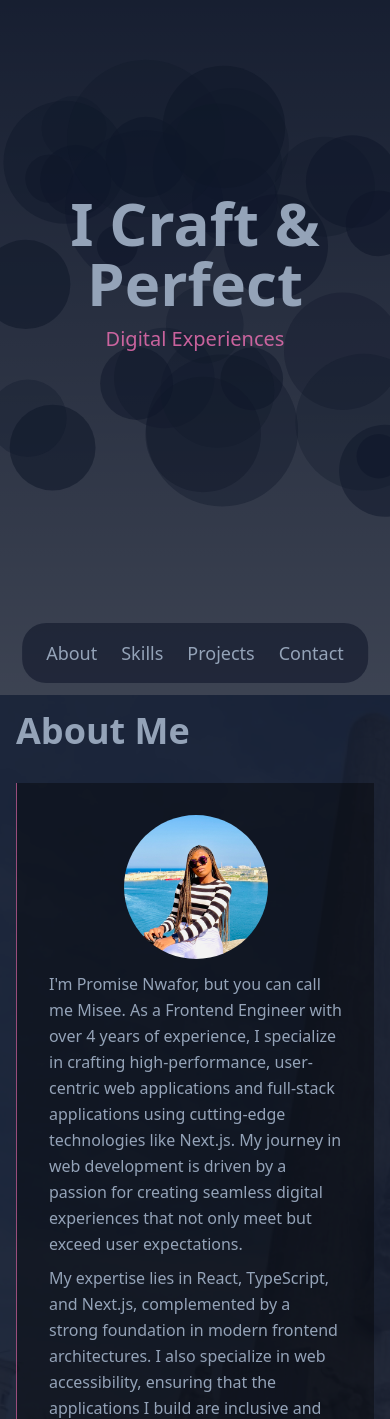
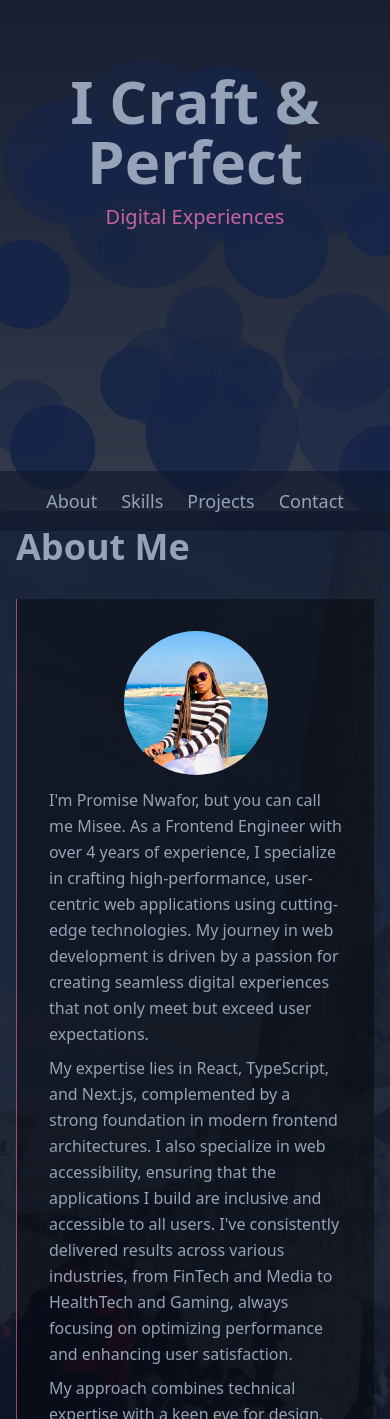
Before and after one commit to promiseNwafor/misee.pro, a Next.js app: page / in a window 390 px wide. Shown: the part 149-1568 px from the top of the page. Built offline with nearby package versions, Linux system fonts and the light colour scheme.

Commit message:
update projects

```diff
--- a/app/globals.css
+++ b/app/globals.css
@@ -18,12 +18,9 @@
 
 body {
   color: rgb(var(--foreground-rgb));
-  background: linear-gradient(
-      to bottom,
+  background: linear-gradient(to bottom,
       transparent,
-      rgb(var(--background-end-rgb))
-    )
-    rgb(var(--background-start-rgb));
+      rgb(var(--background-end-rgb))) rgb(var(--background-start-rgb));
 }
 
 @layer utilities {
@@ -31,3 +28,7 @@ body {
     text-wrap: balance;
   }
 }
+
+.link {
+  @apply text-secondary hover:text-primary;
+}
--- a/components/About.tsx
+++ b/components/About.tsx
@@ -31,9 +31,9 @@ export default function About() {
               viewport={{ once: true }}>
               I'm Promise Nwafor, but you can call me Misee. As a Frontend Engineer with over 4
               years of experience, I specialize in crafting high-performance, user-centric web
-              applications and full-stack applications using cutting-edge technologies like Next.js.
-              My journey in web development is driven by a passion for creating seamless digital
-              experiences that not only meet but exceed user expectations.
+              applications using cutting-edge technologies. My journey in web development is driven
+              by a passion for creating seamless digital experiences that not only meet but exceed
+              user expectations.
             </motion.p>
             <motion.p
               className="md:text-lg mb-2 md:mb-6 leading-relaxed"
@@ -44,8 +44,9 @@ export default function About() {
               My expertise lies in React, TypeScript, and Next.js, complemented by a strong
               foundation in modern frontend architectures. I also specialize in web accessibility,
               ensuring that the applications I build are inclusive and accessible to all users. I've
-              consistently delivered results across various industries, from fintech to social media
-              analytics, always focusing on optimizing performance and enhancing user satisfaction.
+              consistently delivered results across various industries, from FinTech and Media to
+              HealthTech and Gaming, always focusing on optimizing performance and enhancing user
+              satisfaction.
             </motion.p>
             <motion.p
               className="md:text-lg mb-2 md:mb-6 leading-relaxed"
@@ -55,8 +56,7 @@ export default function About() {
               viewport={{ once: true }}>
               My approach combines technical expertise with a keen eye for design, ensuring that the
               applications I build are not only functionally robust but also visually appealing and
-              intuitive. I'm particularly passionate about creating accessible, responsive designs
-              that provide an optimal user experience across all devices.
+              intuitive.
             </motion.p>
             <motion.p
               className="md:text-lg leading-relaxed"
@@ -67,7 +67,7 @@ export default function About() {
               Beyond coding, I'm a digital nomad and have been traveling for over a year, exploring
               new places while expanding my skill set, exploring new technologies, and contributing
               to open-source projects. I believe in the power of continuous learning and
-              collaboration to drive innovation in the ever-evolving landscape of frontend
+              collaboration to drive innovation in the ever-evolving landscape of software
               development.
             </motion.p>
           </div>
--- a/components/BackgroundAnimation.tsx
+++ b/components/BackgroundAnimation.tsx
@@ -21,10 +21,10 @@ const Bubbles = () => {
           cx={cx}
           cy={cy}
           r={r}
-          fill="rgba(15, 23, 42, 0.6)"
+          fill="#162548"
           animate={{
             scale: [1, 1.5, 1],
-            opacity: [1, 0.5, 1],
+            opacity: [1, 0.5, 0.8],
             y: ['0%', '10%', '0%'],
           }}
           transition={{
--- a/components/Footer.tsx
+++ b/components/Footer.tsx
@@ -1,8 +1,36 @@
+import { FaGithub, FaLinkedin, FaFileDownload, FaEnvelope } from 'react-icons/fa'
+
+const githubUrl = 'https://github.com/promisenwafor'
+const linkedinUrl = 'https://www.linkedin.com/in/promise-nwafor-8765711a0/'
+const resumeUrl =
+  'https://6pwxqfpcbd9gufxf.public.blob.vercel-storage.com/Promise%20Nwafor%20Resume-mhf0l9ELOLdy8SmRFeKdedwVs2KE9u.pdf'
+const email = 'misee.nwafor@gmail.com'
+
 export default function Footer() {
   return (
     <footer id="contact" className="bg-background text-secondary py-8">
       <div className="container mx-auto px-4 text-center">
         <p className="text-sm">© {new Date().getFullYear()} Misee Pro. All rights reserved.</p>
+        <div className="mt-4 flex justify-center space-x-4">
+          <a href={githubUrl} target="_blank" rel="noopener noreferrer" className="link">
+            <FaGithub size={24} />
+          </a>
+          <a href={linkedinUrl} target="_blank" rel="noopener noreferrer" className="link">
+            <FaLinkedin size={24} />
+          </a>
+          <a
+            href={`mailto:${email}`}
+            rel="noopener noreferrer"
+            target="_blank"
+            className="text-secondary hover:text-primary">
+            <FaEnvelope size={24} />
+            <span className="sr-only">Email Me</span>
+          </a>
+          <a href={resumeUrl} download rel="noopener noreferrer" target="_blank" className="link">
+            <FaFileDownload size={24} />
+            <span className="sr-only">Download Resume</span>
+          </a>
+        </div>
       </div>
     </footer>
   )
--- a/components/Header.tsx
+++ b/components/Header.tsx
@@ -48,9 +48,9 @@ const Header = () => {
 
   return (
     <>
-      <header className="h-screen flex flex-col justify-center items-center p-4 relative">
+      <header className="h-[600px] md:h-screen flex flex-col justify-center items-center p-4 relative">
         <motion.div
-          className="text-center text-white z-10"
+          className="text-center z-10"
           initial="hidden"
           animate="visible"
           variants={textVariants}
@@ -65,7 +65,7 @@ const Header = () => {
         className={`${
           isSticky
             ? 'fixed top-0 left-0 w-full bg-background bg-opacity-50 shadow-md transition-transform transform translate-y-0 z-50'
-            : 'px-2 rounded-3xl absolute bg-background bg-opacity-60 bottom-8 left-1/2 transform -translate-x-1/2'
+            : 'px-2 md:rounded-3xl md:absolute bg-background bg-opacity-60 bottom-8 md:left-1/2 transform md:-translate-x-1/2'
         } ${scrollingUp ? 'translate-y-0' : 'translate-y-5'}`}>
         <ul className="flex justify-center space-x-6 p-4 text-lg">
           {navItems.map((item) => (
--- a/components/ProjectCard.tsx
+++ b/components/ProjectCard.tsx
@@ -19,15 +19,23 @@ export default function ProjectCard({
   liveUrl,
 }: ProjectCardProps) {
   return (
-    <div className="border border-background rounded-lg shadow-md p-4">
-      <Image
-        src={imageUrl || '/placeholder.png'}
-        alt={title}
-        className="w-full h-72 object-cover"
-        width={500}
-        height={500}
-      />
-      <div className="p-6">
+    <div className="border border-background rounded-lg shadow-md md:p-4">
+      {imageUrl ? (
+        <video width="600" autoPlay controls>
+          <source src={imageUrl} type="video/mp4" />
+          Your browser does not support the video tag.
+          <p className="sr-only">Video of {title} demo</p>
+        </video>
+      ) : (
+        <Image
+          src="/placeholder.png"
+          alt={title}
+          className="w-full h-72 object-cover"
+          width={600}
+          height={600}
+        />
+      )}
+      <div className="p-3 md:p-6">
         <h3 className="text-accent/80 text-2xl font-semibold mb-2">{title}</h3>
         <p className="text-secondary mb-4">{description}</p>
         <div className="mb-4">
@@ -44,7 +52,7 @@ export default function ProjectCard({
             href={githubUrl}
             target="_blank"
             rel="noopener noreferrer"
-            className="text-secondary hover:text-primary transition-colors">
+            className="link transition-colors">
             <FaGithub className="inline mr-2" />
             Code
           </a>
@@ -52,7 +60,7 @@ export default function ProjectCard({
             href={liveUrl}
             target="_blank"
             rel="noopener noreferrer"
-            className="text-secondary hover:text-primary transition-colors">
+            className="link transition-colors">
             <FaExternalLinkAlt className="inline mr-2" />
             Live Demo
           </a>
--- a/components/Projects.tsx
+++ b/components/Projects.tsx
@@ -4,7 +4,7 @@ import ProjectCard from './ProjectCard'
 const Projects = () => {
   return (
     <div className="min-h-screen p-4 lg:p-8">
-      <h2 className="text-4xl md:text-5xl font-bold mb-8">Projects</h2>
+      <h2 className="text-4xl md:text-5xl font-bold mb-8">Recent Projects</h2>
       <div className="grid md:grid-cols-2 gap-4 lg:gap-8">
         {projects.map((project, index) => (
           <ProjectCard
--- a/constants/index.ts
+++ b/constants/index.ts
@@ -1,19 +1,23 @@
 export const projects = [
   {
-    title: 'Project 1',
-    description: 'A brief description of the project and its key features.',
-    technologies: ['React', 'Next.js', 'PostgreSQL'],
-    imageUrl: '',
-    githubUrl: '#',
-    liveUrl: '#',
+    title: 'SimpleBiz',
+    description:
+      'Payment and Invoicing App. A comprehensive solution designed to streamline financial operations for small businesses. Built with Next.js, TypeScript, and Tailwind CSS, this app leverages modern web technologies to provide a seamless user experience. Key features include secure payment processing, product management, automated invoicing, and detailed financial reporting. The use of Server Actions and Next.js API Routes ensures efficient data handling, while integration with pdf-lib enables dynamic PDF generation for invoices and reports.',
+    technologies: ['Next.js', 'Tailwind CSS', 'PostgreSQL', 'React Query', 'Prisma'],
+    imageUrl:
+      'https://6pwxqfpcbd9gufxf.public.blob.vercel-storage.com/simplebiz-pwA0ag64ObtWFUHBSOdG56GsLWu61Y.mp4',
+    githubUrl: 'https://github.com/promisenwafor/simplebiz',
+    liveUrl: 'https://simplebiz.misee.pro',
   },
   {
-    title: 'Project 2',
-    description: 'A brief description of another project with its key features.',
-    technologies: ['React', 'Next.js', 'Prisma'],
-    imageUrl: '',
-    githubUrl: '#',
-    liveUrl: '#',
+    title: 'J-Record',
+    description:
+      'J-Record is a comprehensive job tracking application designed to simplify and enhance the job search process. With J-Record, users can seamlessly manage their job applications, monitor their progress, and achieve their career goals with greater efficiency.',
+    technologies: ['Next.js', 'Shadcn UI', 'PostgreSQL', 'Clerk', 'Prisma'],
+    imageUrl:
+      'https://6pwxqfpcbd9gufxf.public.blob.vercel-storage.com/Screen%20Recording%202024-08-16%20at%2003.30.48-S01nxwQQPnKe8iYYsR5zSB9mhPJUyc.mov',
+    githubUrl: 'https://github.com/promisenwafor/j-record',
+    liveUrl: 'https://j-record.vercel.app/',
   },
 ]
 
```
